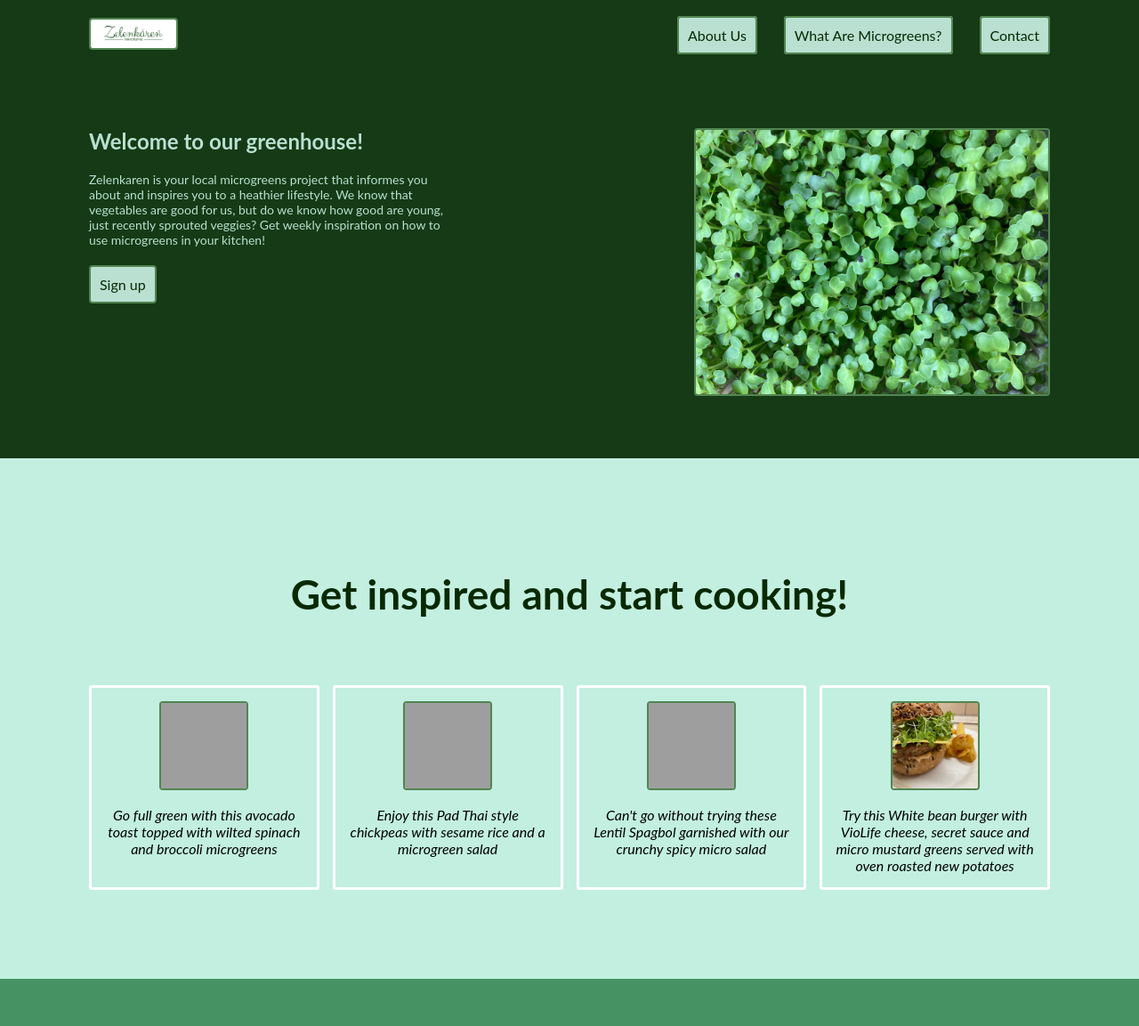
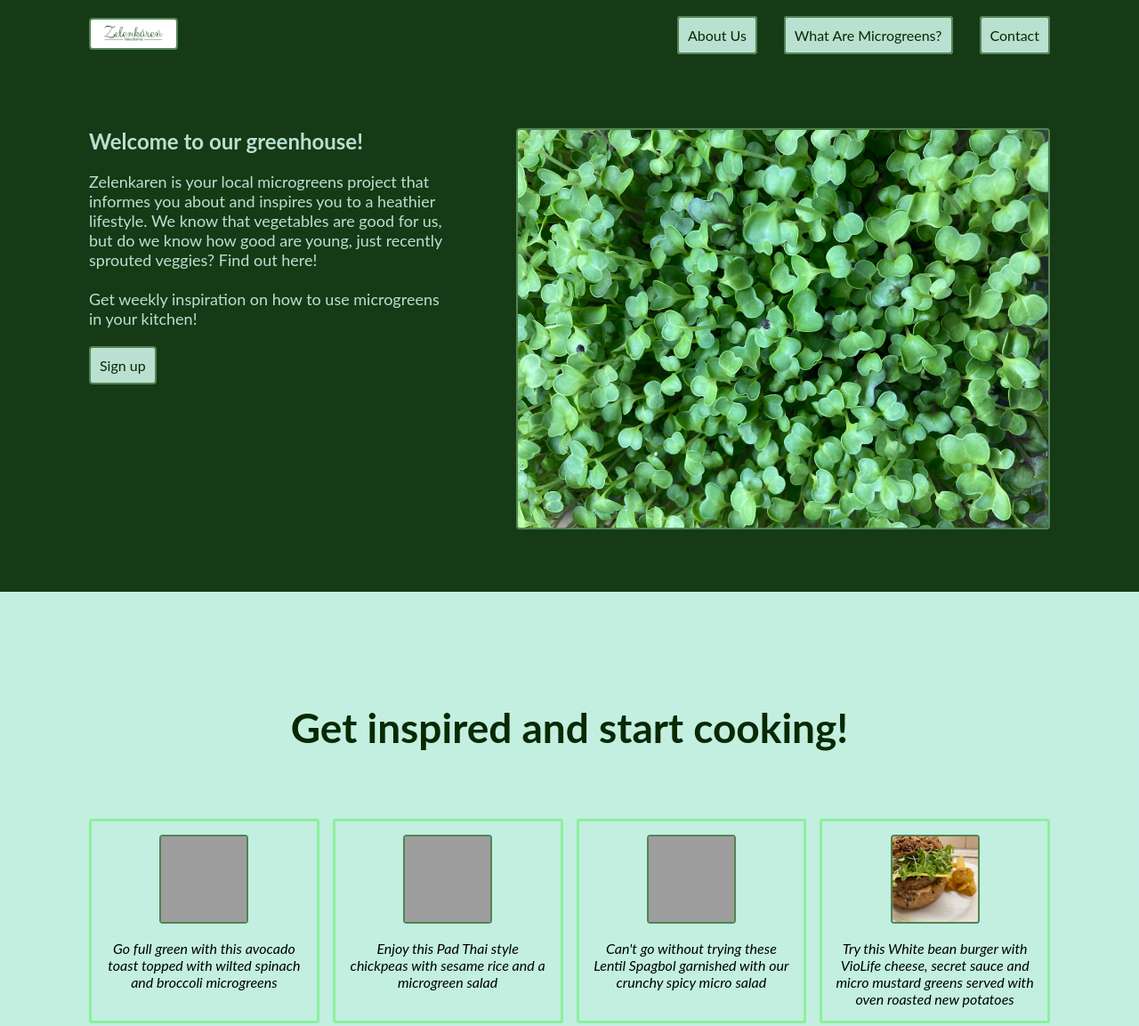
Before and after one commit to VerooSun/Project-LandingPage, a plain HTML site: page index.html in a window 1280 px wide. Shown: the top 1153 px of the page at 89% size. Drawn offline with Linux system fonts and the light colour scheme; grey boxes are pictures that could not be loaded; a web font is replaced by a local one.

Commit message:
last edit

```diff
--- a/index.html
+++ b/index.html
@@ -20,10 +20,10 @@
         <section class="headerContent">
             <div class="titleButton">
                 <h1>Welcome to our greenhouse!</h1>
-                <p class="text">Zelenkaren is your local microgreens project that informes you about and inspires you to a heathier lifestyle. We know that vegetables are good for us, but do we know how good are young, just recently sprouted veggies? Get weekly inspiration on how to use microgreens in your kitchen!</p>
+                <p class="text">Zelenkaren is your local microgreens project that informes you about and inspires you to a heathier lifestyle. We know that vegetables are good for us, but do we know how good are young, just recently sprouted veggies? Find out here! <br><br>Get weekly inspiration on how to use microgreens in your kitchen!</p>
                 <button class="signUp" type="button">Sign up</button>
             </div>
-            <img class="bigLogo" src="Img/Mustard.JPEG" alt="Zelenkaren official logo" width="400" height="217">
+            <img class="bigLogo" src="Img/Mustard.JPEG" alt="Zelenkaren official logo" width="600" height="217">
         </section>
 
     </header>
@@ -60,7 +60,7 @@
                 <h3>Start your microgreens journey here!</h3>
                 <p>Get tips and tricks how to grow, care for and how to prepare microgreens for you and your family</p>
             </article>
-            <button type="button">Sign up</button>
+            <button class="signUp" type="button">Sign up</button>
     </footer>
 
 </body>
--- a/style.css
+++ b/style.css
@@ -79,7 +79,7 @@ ul {
 }
 
 .text {
-    font-size: 14px;
+    font-size: 18px;
 }
 button {
     font-size: 1rem;
@@ -121,7 +121,7 @@ figure {
     justify-content: flex-start;
     align-items: center;
     gap: 15px;
-    border: 3px solid white;
+    border: 3px solid rgb(141, 240, 157);
     border-radius: 3px;
     padding: 15px;
 
```
